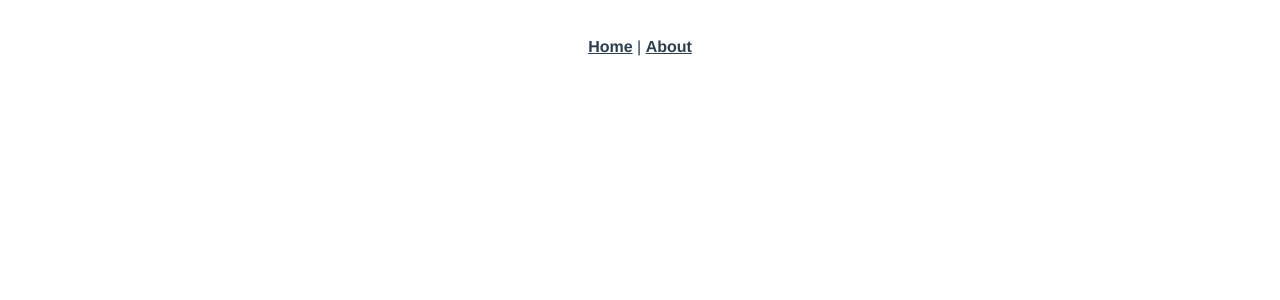
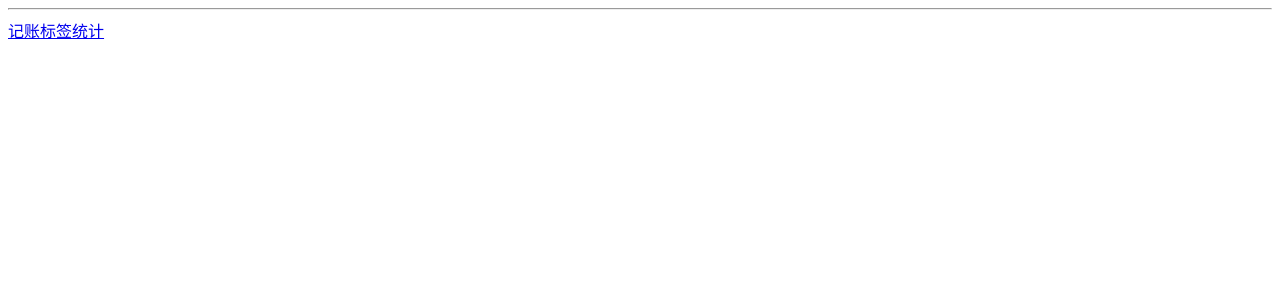
Before and after one commit to shervinchen/moni, a Vue app: page /#/labels in a window 1280 px wide. Shown: the top 300 px of the page. Built offline with nearby package versions, Linux system fonts and the light colour scheme.

Commit message:
创建三个页面

```diff
--- a/src/App.vue
+++ b/src/App.vue
@@ -1,10 +1,10 @@
 <template>
-  <div id="app">
-    <div id="nav">
-      <router-link to="/">Home</router-link> |
-      <router-link to="/about">About</router-link>
-    </div>
+  <div>
     <router-view/>
+    <hr>
+    <router-link to="/money">记账</router-link>
+    <router-link to="/labels">标签</router-link>
+    <router-link to="/statistics">统计</router-link>
   </div>
 </template>
 
--- a/src/router/index.ts
+++ b/src/router/index.ts
@@ -1,27 +1,46 @@
-import Vue from 'vue'
-import VueRouter, { RouteConfig } from 'vue-router'
-import Home from '../views/Home.vue'
+import Vue from "vue";
+import VueRouter from "vue-router";
+import Money from "@/views/Money.vue";
+import Labels from "@/views/Labels.vue";
+import Statistics from '@/views/Statistics.vue'
 
-Vue.use(VueRouter)
+Vue.use(VueRouter);
 
-  const routes: Array<RouteConfig> = [
+const routes = [
   {
-    path: '/',
-    name: 'Home',
-    component: Home
+    path: "/",
+    redirect: '/money',
   },
   {
-    path: '/about',
-    name: 'About',
-    // route level code-splitting
-    // this generates a separate chunk (about.[hash].js) for this route
-    // which is lazy-loaded when the route is visited.
-    component: () => import(/* webpackChunkName: "about" */ '../views/About.vue')
+    path: "/money",
+    component: Money,
+  },
+  {
+    path: "/labels",
+    component: Labels,
+  },
+  {
+    path: "/statistics",
+    component: Statistics
   }
-]
+  // {
+  //   path: "/",
+  //   name: "Home",
+  //   component: Home,
+  // },
+  // {
+  //   path: "/about",
+  //   name: "About",
+  //   // route level code-splitting
+  //   // this generates a separate chunk (about.[hash].js) for this route
+  //   // which is lazy-loaded when the route is visited.
+  //   component: () =>
+  //     import(/* webpackChunkName: "about" */ "../views/About.vue"),
+  // },
+];
 
 const router = new VueRouter({
-  routes
-})
+  routes,
+});
 
-export default router
+export default router;
--- /dev/null
+++ b/src/views/Labels.vue
@@ -0,0 +1,11 @@
+<template>
+  <div></div>
+</template>
+
+<script lang="ts">
+import Vue from "vue";
+
+export default Vue.extend({});
+</script>
+
+<style scoped></style>
--- /dev/null
+++ b/src/views/Money.vue
@@ -0,0 +1,11 @@
+<template>
+  <div></div>
+</template>
+
+<script lang="ts">
+import Vue from "vue";
+
+export default Vue.extend({});
+</script>
+
+<style scoped></style>
--- /dev/null
+++ b/src/views/Statistics.vue
@@ -0,0 +1,11 @@
+<template>
+  <div></div>
+</template>
+
+<script lang="ts">
+import Vue from "vue";
+
+export default Vue.extend({});
+</script>
+
+<style scoped></style>
```
